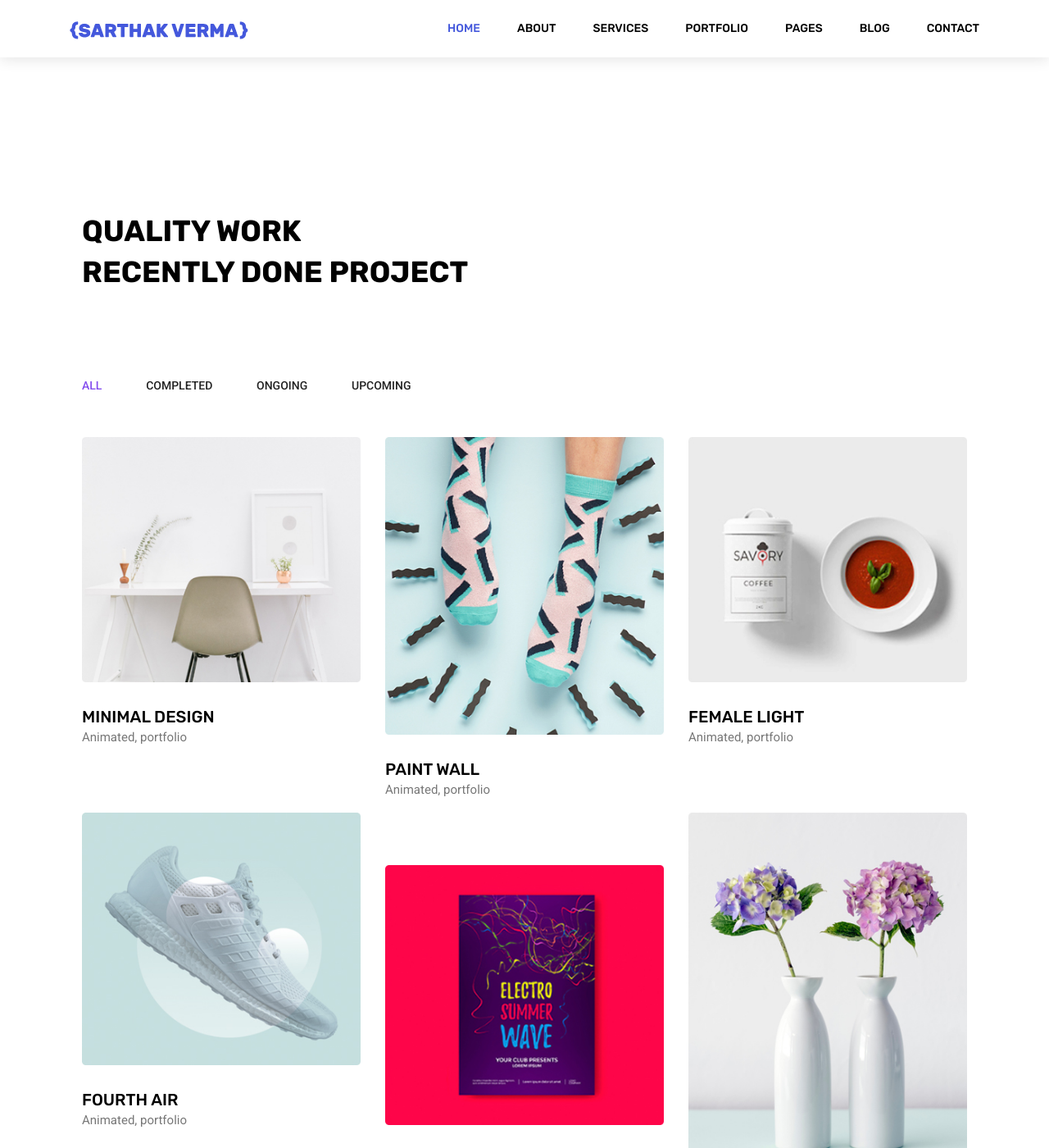
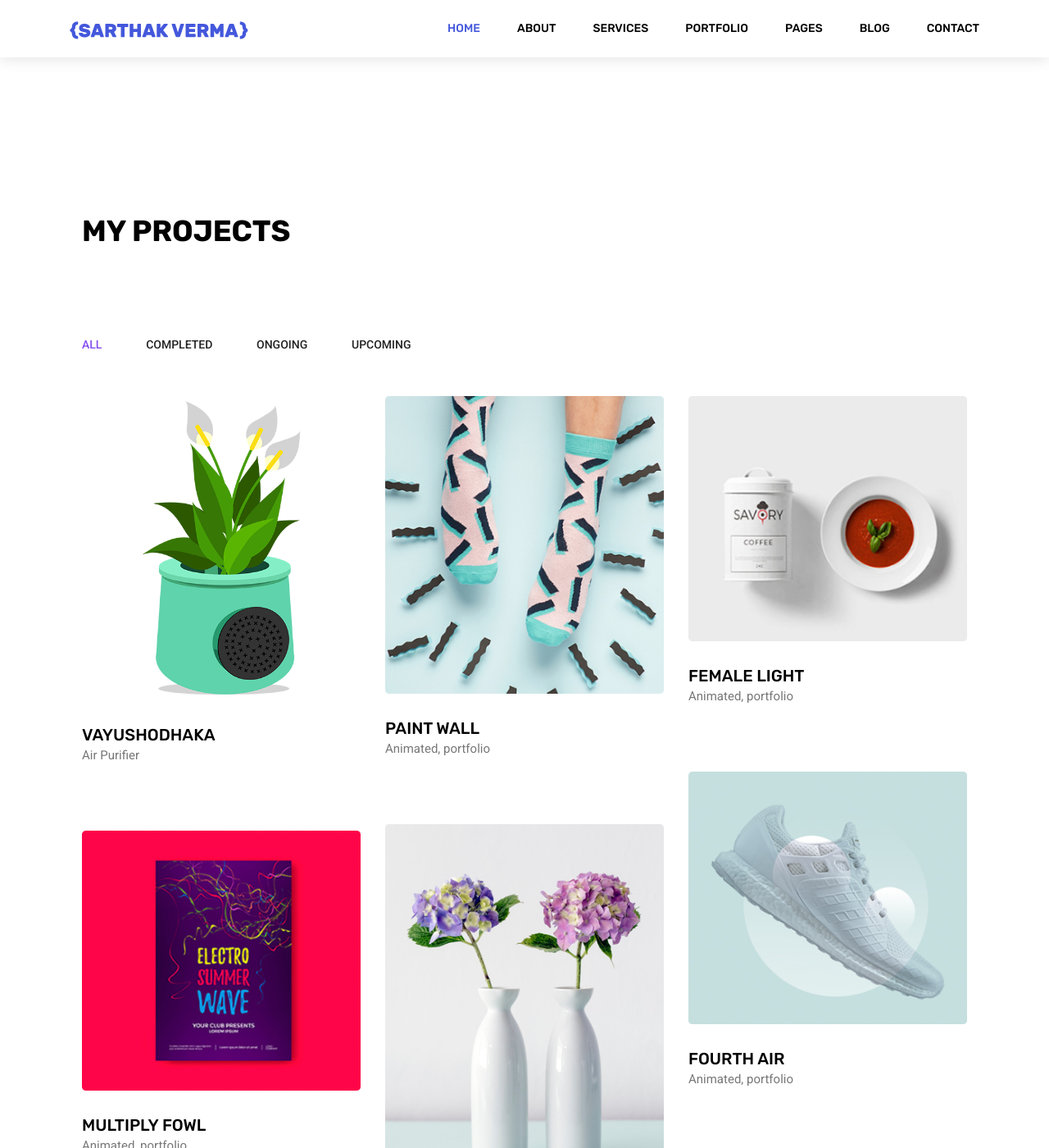
Before and after one commit to IAmSarthakVerma/iamsarthakverma.github.io, a Jekyll site: the page built from index.html, in a window 1280 px wide and 1400 px high, scrolled down 1875 px. Shown: the whole window at 82% size. Built offline with Jekyll 4.4.1, drawn with Linux system fonts in a browser that asks for light colours; nearby versions of some CDN libraries; the list of posts is cut into pages by our own code.

Commit message:
Projects Updated

```diff
--- a/index.html
+++ b/index.html
@@ -118,8 +118,7 @@ use-site-title: true
         <div class="row">
             <div class="col-lg-12">
                 <div class="main_title text-left">
-                    <h2>quality work <br>
-                        Recently done project </h2>
+                    <h2>My Projects</h2>
                 </div>
             </div>
         </div>
@@ -137,17 +136,17 @@ use-site-title: true
                 <div class="col-lg-4 col-md-6 all completed">
                     <div class="portfolio_box radius">
                         <div class="single_portfolio">
-                            <img class="img-fluid w-100" src="img/portfolio/p1.jpg" alt="">
+                            <img class="img-fluid w-100" src="vayushodhaka/vayushodhaka.png" alt="">
                             <div class="overlay"></div>
-                            <a href="img/portfolio/p1.jpg" class="img-gal">
+                            <a href="vayushodhaka/vayushodhaka.png" class="img-gal">
                                 <div class="icon">
                                     <span class="lnr lnr-cross"></span>
                                 </div>
                             </a>
                         </div>
                         <div class="short_info">
-                            <h4><a href="portfolio-details.html">minimal design</a></h4>
-                            <p>Animated, portfolio</p>
+                            <h4><a href="portfolio-details.html">Vayushodhaka</a></h4>
+                            <p>Air Purifier</p>
                         </div>
                     </div>
                 </div>
```
Also changed, not shown: vayushodhaka/vayushodhaka.png (added).
